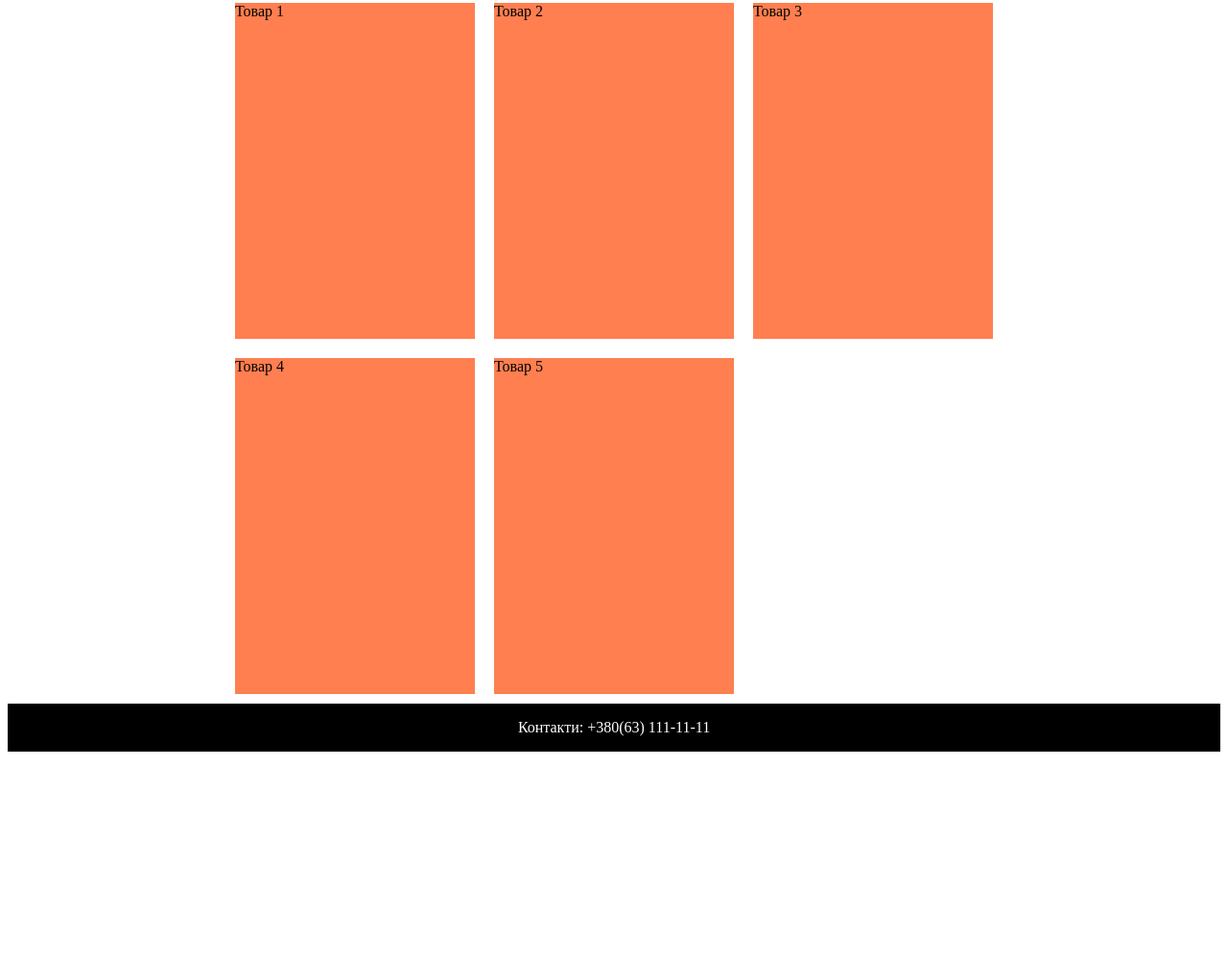
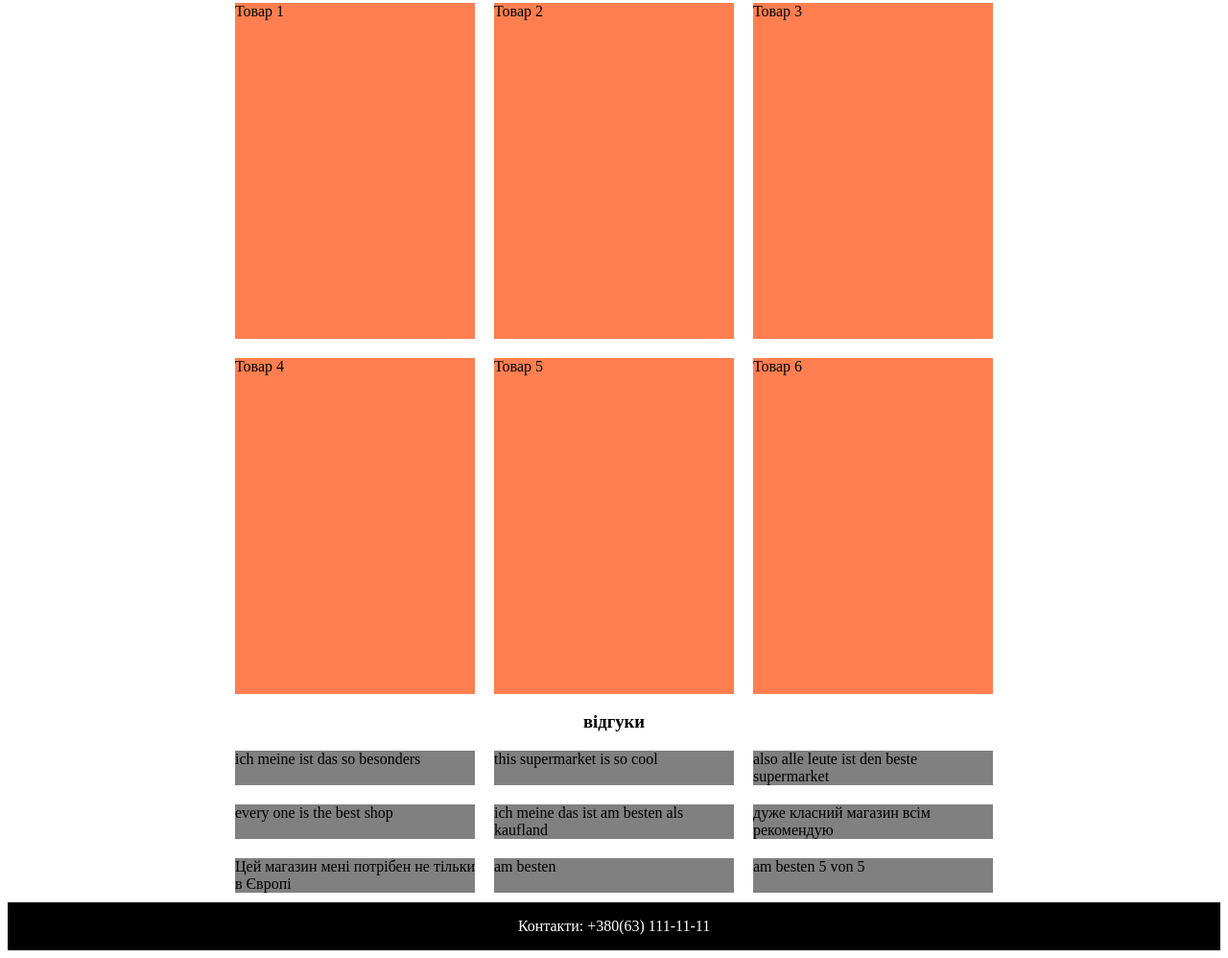
Before and after one commit to sswiatoslaw/advanced-git-lesson, a plain HTML site: page index.html in a window 1280 px wide. Shown: the part 526-1524 px from the top of the page at 96% size. Before the commit the page ends 1317 px from the top, so only its background shows below. Drawn offline with Linux system fonts and the light colour scheme.

Commit message:
added html and css

```diff
--- a/index.html
+++ b/index.html
@@ -38,7 +38,19 @@
         <div class="product">Товар 3</div>
         <div class="product">Товар 4</div>
         <div class="product">Товар 5</div>
-
+        <div class="product">Товар 6</div>
+    </section>
+<h3>відгуки</h3>
+    <section class="reviews">
+      <div class="review">ich meine ist das so besonders</div>
+      <div class="review">this supermarket is so cool</div>
+      <div class="review">also alle leute ist den beste supermarket</div>
+      <div class="review">every one is the best shop</div>
+      <div class="review">ich meine das ist am besten als kaufland</div>
+      <div class="review">дуже класний магазин всім рекомендую</div>
+      <div class="review">Цей магазин мені потрібен не тільки в Європі</div>
+      <div class="review">am besten</div>
+      <div class="review">am besten 5 von 5</div>
     </section>
 
     <footer>
--- a/style.css
+++ b/style.css
@@ -75,3 +75,17 @@ footer {
         grid-template-columns: repeat(2, 250px);
     }
 }
+
+.reviews {
+    display: grid;
+    grid-gap: 20px;
+    justify-content: center;
+    grid-template-columns: repeat(3, 250px);
+}
+
+h3 {
+    text-align: center;
+}
+.review {
+    background-color: gray;
+}
```
